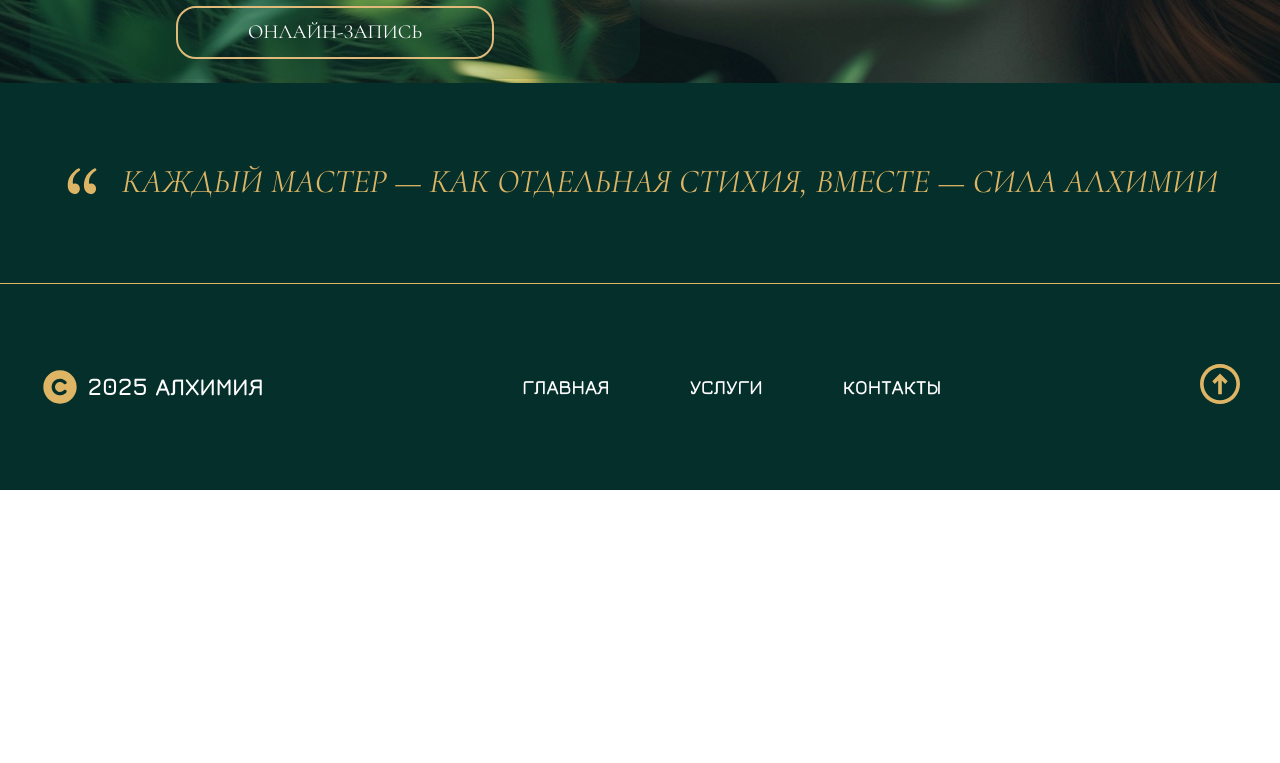
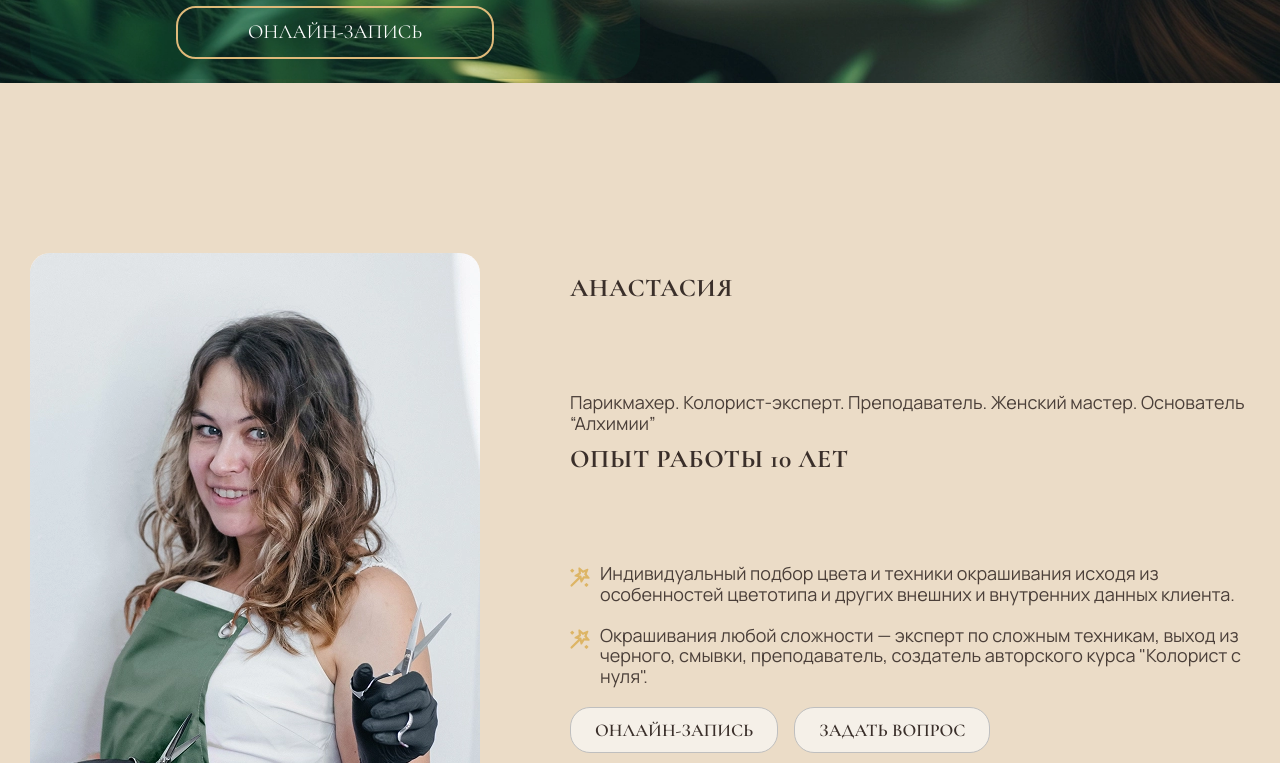
Before and after one commit to darina1970/Alchemy-Beauty-Salon, a React (Vite) app: page /masters in a window 1280 px wide. Shown: the part 617-1380 px from the top of the page. Before the commit the page ends 1107 px from the top, so only its background shows below. Built offline with nearby package versions, Linux system fonts and the light colour scheme.

Commit message:
add Our masters block

```diff
--- /dev/null
+++ b/src/pages/Masters/MasterCard.jsx
@@ -0,0 +1,73 @@
+import React from 'react';
+import styles from './MasterCard.module.css';
+import star from '/src/assets/icons/MastersPage/magicwand.svg';
+
+const MasterCard = ({ variant, name, description, title, content, image, links }) => {
+  return (
+    <div className={`section section-${variant}`}>
+      <div className="container">
+        <div className={styles.wrapper}>
+          <div className={styles.imageWrapper}>
+            <img src={image} alt={name} className={styles.image} />
+          </div>
+
+          <div className={styles.content}>
+            <h2 className={styles.name}>{name}</h2>
+            <p className={styles.text}>{description}</p>
+            <h2 className={styles.name}>{title}</h2>
+
+            {content.map((item, i) => {
+              if (item.type === 'paragraph') {
+                return (
+                  <div key={i} className={styles.row}>
+                    <img src={star} alt="иконка" className={styles.icon} />
+                    <p className={styles.text}>{item.text}</p>
+                  </div>
+                );
+              }
+
+              if (item.type === 'title') {
+                return (
+                  <p key={i} className={styles.text}>
+                    {item.text}
+                  </p>
+                );
+              }
+
+              if (item.type === 'quote') {
+                return (
+                  <blockquote key={i} className={styles.quote}>
+                    “{item.text}”
+                  </blockquote>
+                );
+              }
+
+              return null;
+            })}
+
+            <div className={styles.buttons}>
+              <a
+                href={links.booking}
+                target="_blank"
+                rel="noreferrer"
+                className={`btn-secondary ${styles.button}`}
+              >
+                Онлайн-запись
+              </a>
+              <a
+                href={links.whatsapp}
+                target="_blank"
+                rel="noreferrer"
+                className={`btn-secondary ${styles.button}`}
+              >
+                Задать вопрос
+              </a>
+            </div>
+          </div>
+        </div>
+      </div>
+    </div>
+  );
+};
+
+export default MasterCard;
--- /dev/null
+++ b/src/pages/Masters/MasterCard.module.css
@@ -0,0 +1,117 @@
+.wrapper {
+    display: flex;
+    gap: 90px;
+    align-items: stretch;
+}
+
+.imageWrapper {
+    flex-shrink: 0;
+    height: 100%;
+}
+
+.image {
+    height: 100%;
+    max-width: 450px;
+    width: auto;
+    aspect-ratio: 3 / 4;
+    border-radius: 20px;
+    object-fit: cover;
+}
+
+.content {
+    display: flex;
+    flex-direction: column;
+    justify-content: space-between;
+    padding-top: 20px;
+    /* 👆 отступ над именем */
+    height: 100%;
+}
+
+/* Имя мастера и заголовок "Опыт работы" */
+.name {
+    font-family: var(--font-base);
+    /* Cormorant Garamond */
+    font-size: clamp(24px, 2vw, 40px);
+    font-weight: var(--font-weight-bold);
+    letter-spacing: 0.5px;
+    text-transform: uppercase;
+}
+
+/* Описание и все параграфы */
+.text {
+    font-family: var(--font-info);
+    /* Manrope */
+    font-size: clamp(18px, 1.3vw, 28px);
+    font-weight: var(--font-weight-regular);
+    opacity: 0.9;
+    margin-bottom: 10px;
+}
+
+/* Строка с иконкой */
+.row {
+    display: flex;
+    align-items: flex-start;
+    gap: 10px;
+    margin-bottom: 10px;
+}
+
+.icon {
+    width: 20px;
+    height: 20px;
+    flex-shrink: 0;
+    margin-top: 4px;
+}
+
+/* Цитата */
+.quote {
+    font-family: var(--font-base);
+    /* Cormorant Garamond */
+    font-style: italic;
+    font-weight: var(--font-weight-regular);
+    font-size: clamp(18px, 1.2vw, 26px);
+    border-left: 3px solid var(--color-text);
+    padding-left: 16px;
+    opacity: 0.8;
+    margin: 16px 0;
+}
+
+/* Кнопки */
+.buttons {
+    display: flex;
+    flex-wrap: wrap;
+    gap: 16px;
+    margin-top: auto;
+}
+
+.button {
+    padding: 22px 64px;
+    font-weight: var(--font-weight-semibold);
+    width: max-content;
+    display: flex;
+    align-items: center;
+    justify-content: center;
+}
+
+/* Адаптив */
+@media (max-width: 768px) {
+    .wrapper {
+        flex-direction: column;
+        gap: 30px;
+    }
+
+    .image {
+        height: auto;
+        width: 100%;
+        max-width: 100%;
+        margin: 0 auto;
+    }
+
+    .buttons {
+        flex-direction: column;
+        gap: 12px;
+    }
+
+    .button {
+        width: 100%;
+    }
+}
--- a/src/pages/Masters/Masters.jsx
+++ b/src/pages/Masters/Masters.jsx
@@ -1,11 +1,97 @@
 import React from 'react';
 import MainLayout from '../../layouts/MainLayout';
 import { headerConfigs } from '../../config/headerConfigs';
+import MasterCard from './MasterCard';
+
+
+const masters = [
+    {
+      name: 'Анастасия',
+      description: 'Парикмахер. Колорист-эксперт. Преподаватель. Женский мастер. Основатель “Алхимии”',
+      title: 'Опыт работы 10 лет',
+      content: [
+        { type: 'paragraph', text: 'Индивидуальный подбор цвета и техники окрашивания исходя из особенностей цветотипа и других внешних и внутренних данных клиента.' },
+        { type: 'paragraph', text: 'Окрашивания любой сложности — эксперт по сложным техникам, выход из черного, смывки, преподаватель, создатель авторского курса "Колорист с нуля".' }
+      ],
+      image: '/src/assets/images/MasterPage/master-img1.webp',
+      variant: 'light',
+      links: {
+        booking: 'https://dikidi.net/booking/alina-magic',
+        whatsapp: 'https://wa.me/79876543210',
+      },
+    },
+    {
+      name: 'Ирина Дуганова',
+      description: 'Парикмахер-универсал',
+      title: 'Опыт работы 19 лет',
+      content: [
+        { type: 'paragraph', text: 'Стрижки мужские, женские, окрашивания любой сложности,  биозавивка.' },
+        { type: 'paragraph', text: 'Постоянные обучения и повышения квалификации, высокий уровень мастерства.' }
+      ],
+      image: '/src/assets/images/MasterPage/master-img2.webp',
+      variant: 'dark',
+      links: {
+        booking: 'https://dikidi.net/booking/alina-magic',
+        whatsapp: 'https://wa.me/79876543210',
+      },
+    },
+    {
+      name: 'Ирина Торосян',
+      description: 'Мастер-колорист. Женский мастер.',
+      title: 'Опыт работы 4 года',
+      content: [
+        { type: 'title', text: 'Обучение: индивидуальный курс у топ-мастера студии' },
+        { type: 'paragraph', text: 'Окрашивания любой сложности, эксперт по работе с блондом' },
+        { type: 'quote', text: 'Некрасивых женщин не бывает, бывают те, кто неправильно выбрал мастера по волосам.' }
+      ],
+      image: '/src/assets/images/MasterPage/master-img3.webp',
+      variant: 'light',
+      links: {
+        booking: 'https://dikidi.net/booking/alina-magic',
+        whatsapp: 'https://wa.me/79876543210',
+      },
+    },
+    {
+      name: 'Галина',
+      description: 'Мастер-универсал, барбер',
+      title: 'Опыт работы 2+ года',
+      content: [
+        { type: 'title', text: 'Обучение: школа Галины Гуковой' },
+        { type: 'paragraph', text: 'Высококлассный специалист по мужским стрижкам. Фейды, бороды, идеальные переходы, стрижки любой сложности.' },
+        { type: 'paragraph', text: 'Женские стрижки на длинные волосы, идеальное каре, окрашивания волос.' },
+        { type: 'quote', text: 'Подберу лучший вариант стрижки и окрашивания, согласно структуре волос и цветотипу клиента' }
+      ],
+      image: '/src/assets/images/MasterPage/master-img4.webp',
+      variant: 'dark',
+      links: {
+        booking: 'https://dikidi.net/booking/alina-magic',
+        whatsapp: 'https://wa.me/79876543210',
+      },
+    },
+    {
+        name: 'Алина',
+        description: 'Мастер маникюра, бровист, косметолог',
+        title: 'Опыт работы 10 лет',
+        content: [
+          { type: 'paragraph', text: 'Индивидуальный подбор цвета и техники окрашивания исходя из особенностей цветотипа и других внешних и внутренних данных клиента.' },
+        ],
+        image: '/src/assets/images/MasterPage/master-img5.webp',
+        variant: 'light',
+        links: {
+          booking: 'https://dikidi.net/booking/alina-magic',
+          whatsapp: 'https://wa.me/79876543210',
+        },
+      },
+  ];
 
 const MastersPage = () => {
     return (
         <MainLayout headerProps={headerConfigs.masters}>
-
+            <section className="masters">
+        {masters.map((master, i) => (
+          <MasterCard key={i} {...master} />
+        ))}
+      </section>
         </MainLayout>
     );
 };
```
Also changed, not shown: src/assets/images/MasterPage/master-img4.webp (renamed from src/assets/images/MasterPage/masters-img4.webp), src/assets/images/MasterPage/master-img5.webp (renamed from src/assets/images/MasterPage/masters-img5.webp).
